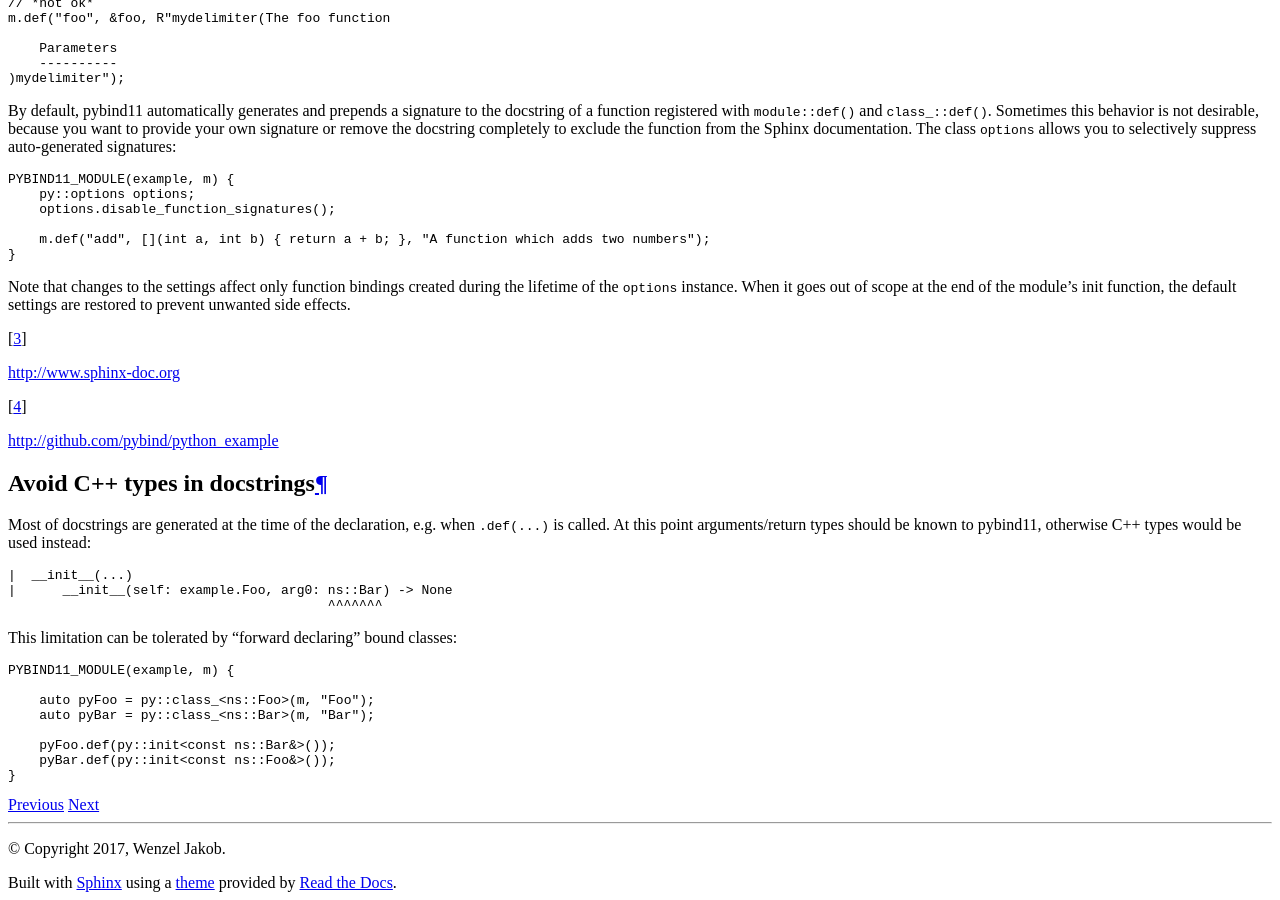
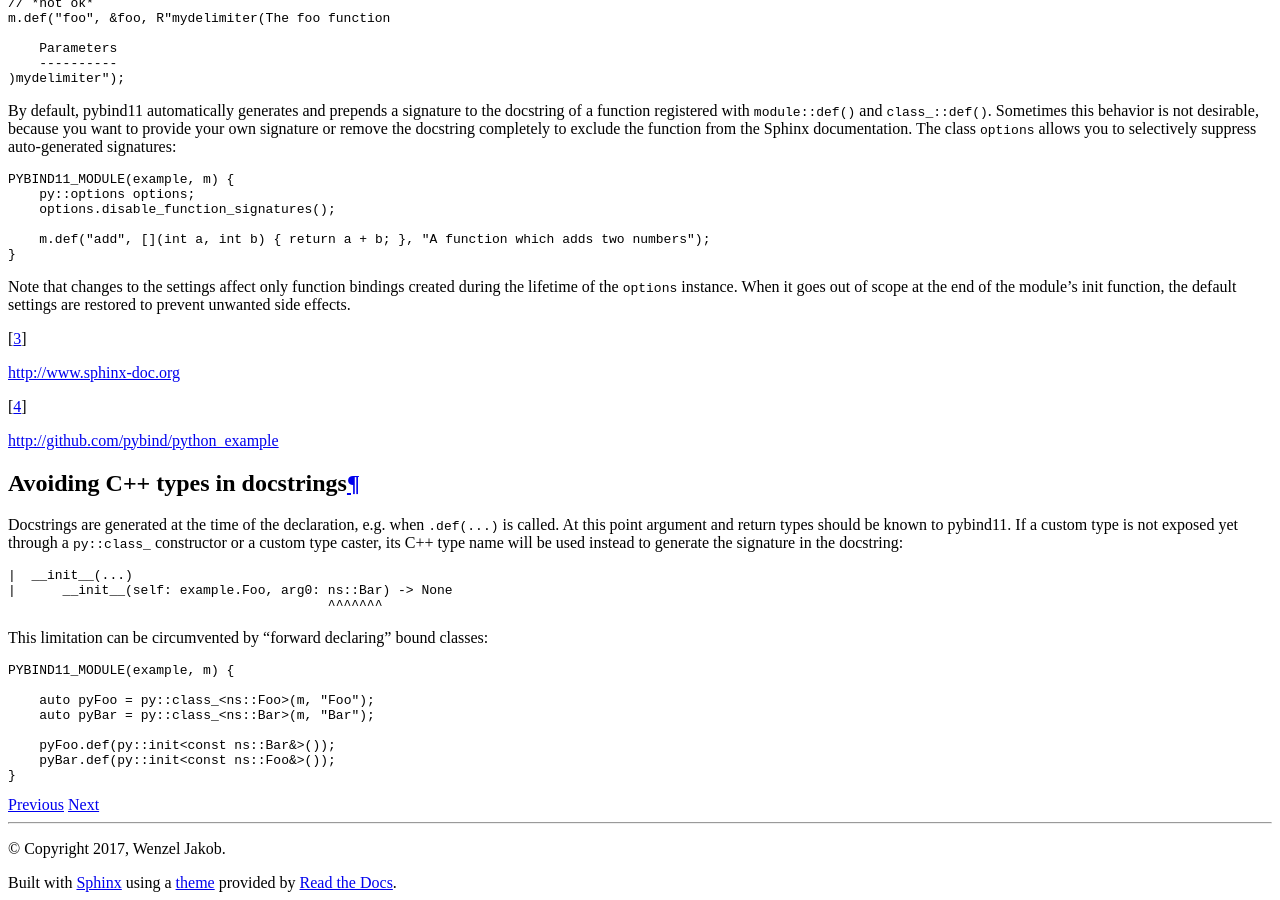
Before and after one commit to pybind/pybind11, a Sphinx documentation site: the page built from docs/advanced/misc.rst, in a window 1280 px wide and 900 px high, scrolled down 4089 px. Built offline with Sphinx 7.4.7 and the Read the Docs theme 2.0.0, drawn with Linux system fonts in a browser that asks for light colours; some of the changed text lies outside the part shown.

Commit message:
A bit of rewording

```diff
--- a/docs/advanced/misc.rst
+++ b/docs/advanced/misc.rst
@@ -305,13 +305,15 @@ the default settings are restored to prevent unwanted side effects.
 .. [#f4] http://www.sphinx-doc.org
 .. [#f5] http://github.com/pybind/python_example
 
-.. _avoid-cpp-types-in-docstrings:
+.. _avoiding-cpp-types-in-docstrings:
 
-Avoid C++ types in docstrings
-=============================
+Avoiding C++ types in docstrings
+================================
 
-Most of docstrings are generated at the time of the declaration, e.g. when ``.def(...)`` is called.
-At this point arguments/return types should be known to pybind11, otherwise C++ types would be used instead:
+Docstrings are generated at the time of the declaration, e.g. when ``.def(...)`` is called.
+At this point argument and return types should be known to pybind11.
+If a custom type is not exposed yet through a ``py::class_`` constructor or a custom type caster,
+its C++ type name will be used instead to generate the signature in the docstring:
 
 .. code-block:: text
 
@@ -320,7 +322,7 @@ At this point arguments/return types should be known to pybind11, otherwise C++
                                               ^^^^^^^
 
 
-This limitation can be tolerated by "forward declaring" bound classes:
+This limitation can be circumvented by "forward declaring" bound classes:
 
 .. code-block:: cpp
 
```
